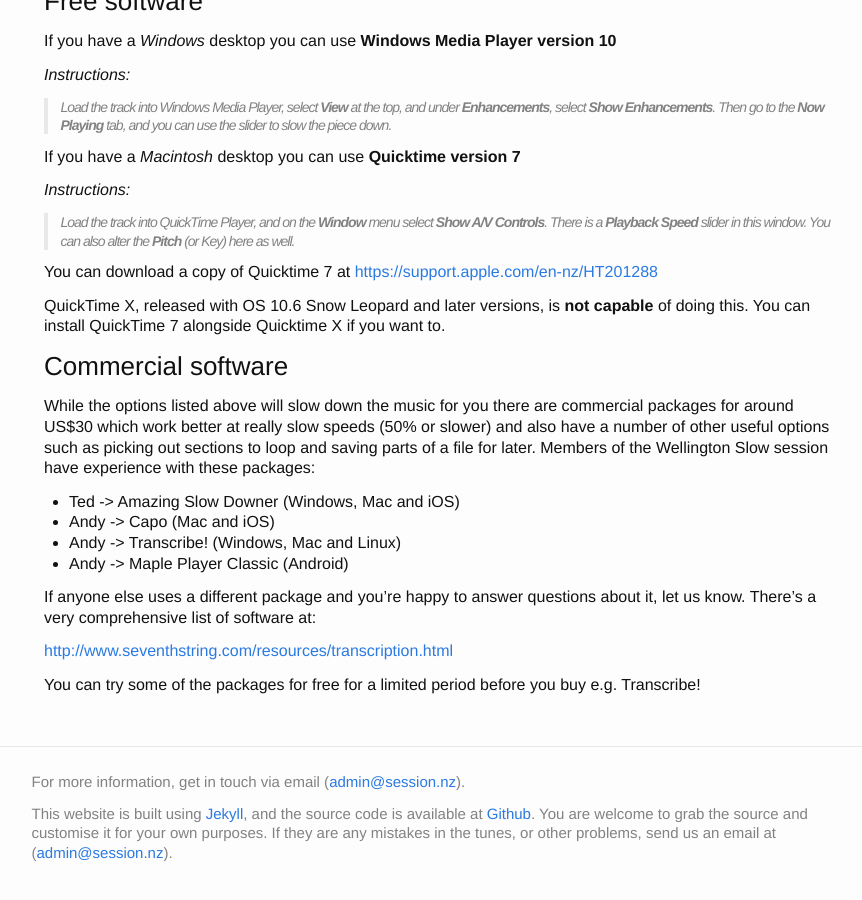
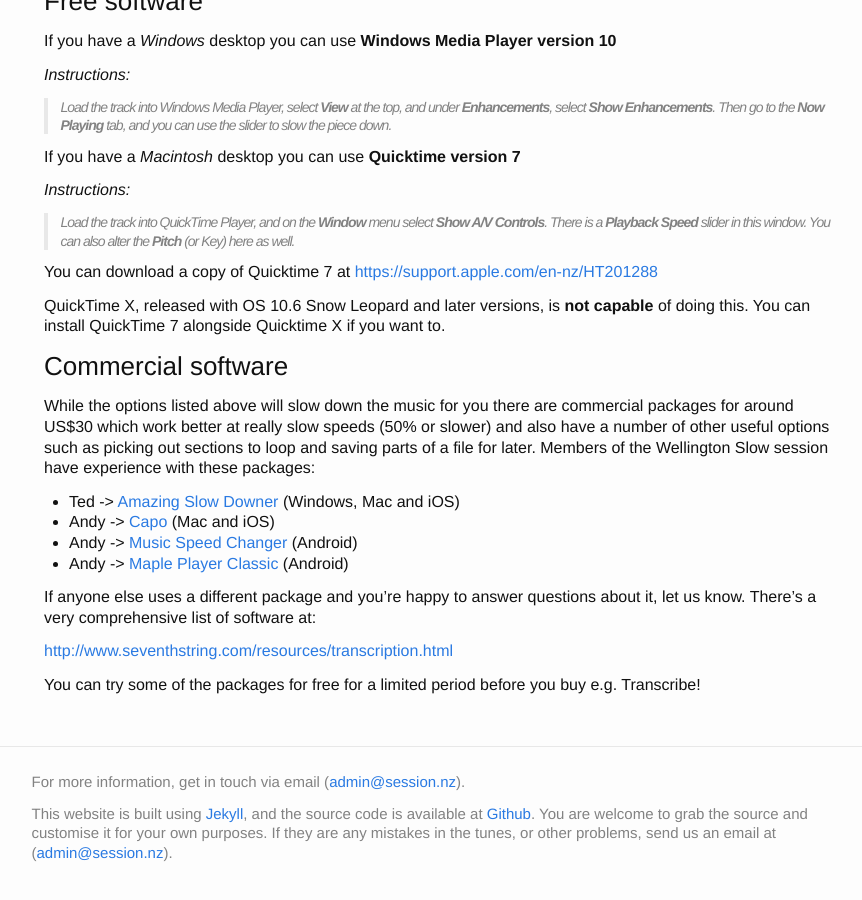
Before and after one commit to deanpemberton/music, a Jekyll site: the page built from learning_by_ear.md, in a window 1280 px wide and 900 px high, scrolled down 1606 px. Shown: the whole window, without its empty margins (196-1058 px from the left). Built offline with Jekyll 4.4.1, drawn with Linux system fonts in a browser that asks for light colours; nearby versions of some CDN libraries.

```diff
--- a/learning_by_ear.md
+++ b/learning_by_ear.md
@@ -66,10 +66,10 @@ QuickTime X, released with OS 10.6 Snow Leopard and later versions, is **not cap
 
 While the options listed above will slow down the music for you there are commercial packages for around US$30 which work better at really slow speeds (50% or slower) and also have a number of other useful options such as picking out sections to loop and saving parts of a file for later. Members of the Wellington Slow session have experience with these packages:
 
-  * Ted  -> Amazing Slow Downer (Windows, Mac and iOS)
-  * Andy -> Capo (Mac and iOS)
-  * Andy -> Transcribe! (Windows, Mac and Linux)
-  * Andy -> Maple Player Classic (Android)
+  * Ted  -> <a href="http://www.ronimusic.com/slowdown.htm">Amazing Slow Downer</a> (Windows, Mac and iOS)
+  * Andy -> <a href="http://supermegaultragroovy.com/products/capo/">Capo</a> (Mac and iOS)
+  * Andy -> <a href="https://play.google.com/store/apps/details?id=com.smp.musicspeed">Music Speed Changer</a> (Android)
+   * Andy -> <a href="https://play.google.com/store/apps/details?id=com.sqr5.android.audioplayer">Maple Player Classic</a> (Android)
 
 If anyone else uses a different package and you're happy to answer questions about it, let us know. There's a very comprehensive list of software at:
 
```
Also changed, not shown: _tunes/50dundas/lexie-mcaskill.md (+1 -1 lines).
